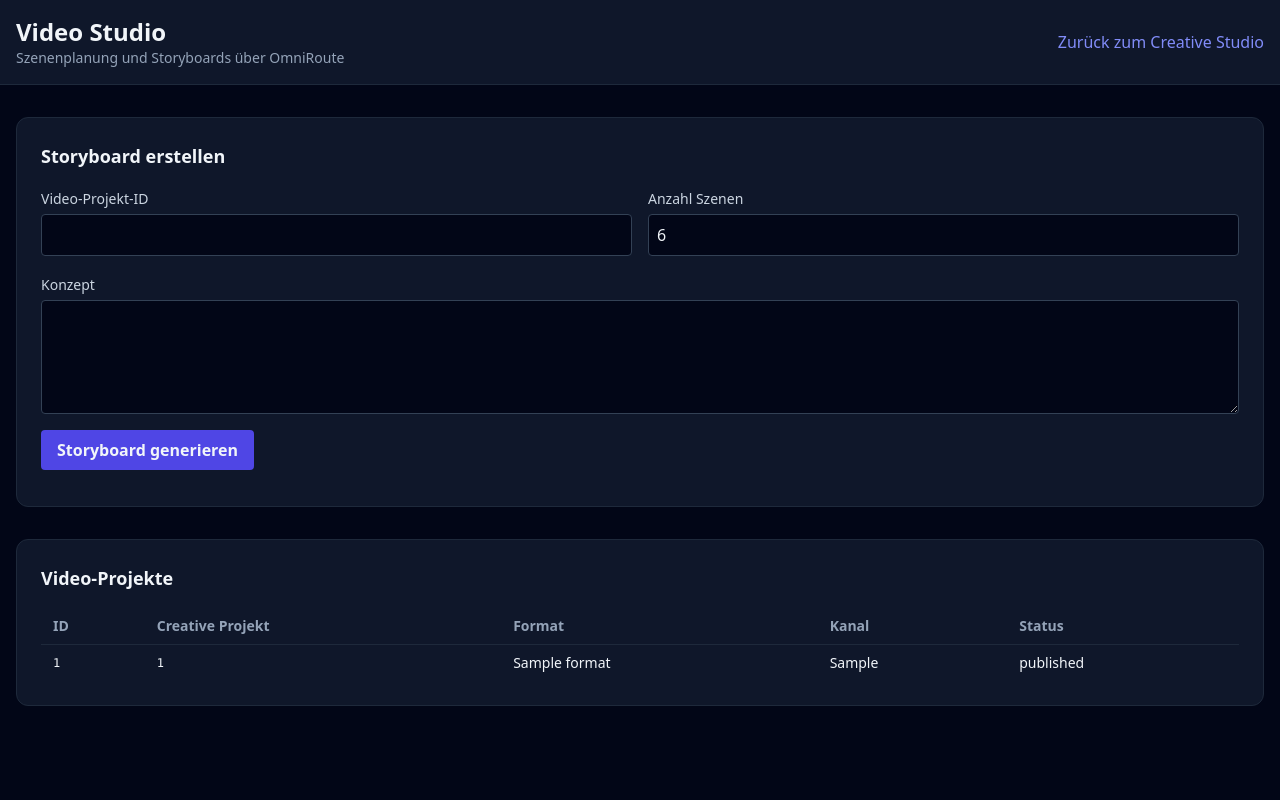
After one commit to puchadave/omni-core-middleware, a Python web app: template templates/video_studio.html in a window 1280 px wide. The commit adds this page. Run offline with Jinja, Linux system fonts and the light colour scheme; the template is opened without the code that fills it: most values are stand-ins (such as "Sample title", 1, 10 or a date in 2020); some libraries are stand-ins or nearby versions.

Commit message:
Implement video storyboard planning

```diff
--- a/templates/admin_dashboard.html
+++ b/templates/admin_dashboard.html
@@ -74,6 +74,7 @@
                 <a class="rounded-lg border border-slate-700 bg-slate-800 p-4 text-white hover:border-indigo-500" href="/admin/agents">Agent Manager</a>
                 <a class="rounded-lg border border-slate-700 bg-slate-800 p-4 text-white hover:border-indigo-500" href="/admin/creative">AI Creative Studio</a>
                 <a class="rounded-lg border border-slate-700 bg-slate-800 p-4 text-white hover:border-indigo-500" href="/admin/photo-studio">Photo Studio</a>
+                <a class="rounded-lg border border-slate-700 bg-slate-800 p-4 text-white hover:border-indigo-500" href="/admin/video-studio">Video Studio</a>
                 <a class="rounded-lg border border-slate-700 bg-slate-800 p-4 text-white hover:border-indigo-500" href="/omniroute">OmniRoute</a>
                 <a class="rounded-lg border border-slate-700 bg-slate-800 p-4 text-white hover:border-indigo-500" href="/google">Google Merchant</a>
                 <a class="rounded-lg border border-slate-700 bg-slate-800 p-4 text-white hover:border-indigo-500" href="/sales_marketing_tower">Sales &amp; Marketing</a>
--- /dev/null
+++ b/templates/video_studio.html
@@ -0,0 +1,92 @@
+<!doctype html>
+<html lang="de">
+<head>
+    <meta charset="utf-8">
+    <meta name="viewport" content="width=device-width, initial-scale=1">
+    <title>Omni-Core Video Studio</title>
+    <script src="https://cdn.tailwindcss.com"></script>
+</head>
+<body class="min-h-screen bg-slate-950 text-slate-100">
+    <header class="border-b border-slate-800 bg-slate-900">
+        <div class="mx-auto max-w-7xl px-4 py-4 flex items-center justify-between">
+            <div>
+                <h1 class="text-2xl font-bold">Video Studio</h1>
+                <p class="text-sm text-slate-400">Szenenplanung und Storyboards über OmniRoute</p>
+            </div>
+            <a class="text-indigo-400 hover:text-indigo-300" href="/admin/creative">Zurück zum Creative Studio</a>
+        </div>
+    </header>
+    <main class="mx-auto max-w-7xl px-4 py-8 space-y-8">
+        <section class="rounded-xl border border-slate-800 bg-slate-900 p-6">
+            <h2 class="text-lg font-semibold">Storyboard erstellen</h2>
+            <form id="storyboard-form" class="mt-4 grid gap-4 md:grid-cols-2">
+                <label class="block">
+                    <span class="text-sm text-slate-300">Video-Projekt-ID</span>
+                    <input class="mt-1 block w-full rounded border border-slate-700 bg-slate-950 p-2" type="text" name="video_project_id" required>
+                </label>
+                <label class="block">
+                    <span class="text-sm text-slate-300">Anzahl Szenen</span>
+                    <input class="mt-1 block w-full rounded border border-slate-700 bg-slate-950 p-2" type="number" name="scene_count" value="6" min="1" max="20">
+                </label>
+                <label class="block md:col-span-2">
+                    <span class="text-sm text-slate-300">Konzept</span>
+                    <textarea class="mt-1 block w-full rounded border border-slate-700 bg-slate-950 p-2" name="prompt" rows="4" required></textarea>
+                </label>
+                <div class="md:col-span-2">
+                    <button class="rounded bg-indigo-600 px-4 py-2 font-semibold hover:bg-indigo-500" type="submit">Storyboard generieren</button>
+                </div>
+            </form>
+            <p id="storyboard-message" class="mt-3 text-sm text-slate-400"></p>
+        </section>
+
+        <section class="rounded-xl border border-slate-800 bg-slate-900 p-6">
+            <h2 class="text-lg font-semibold">Video-Projekte</h2>
+            <div class="mt-4 overflow-x-auto">
+                <table class="min-w-full text-sm">
+                    <thead class="text-slate-400">
+                        <tr>
+                            <th class="px-3 py-2 text-left">ID</th>
+                            <th class="px-3 py-2 text-left">Creative Projekt</th>
+                            <th class="px-3 py-2 text-left">Format</th>
+                            <th class="px-3 py-2 text-left">Kanal</th>
+                            <th class="px-3 py-2 text-left">Status</th>
+                        </tr>
+                    </thead>
+                    <tbody>
+                        {% for project in projects %}
+                        <tr class="border-t border-slate-800">
+                            <td class="px-3 py-2 font-mono text-xs">{{ project.id }}</td>
+                            <td class="px-3 py-2 font-mono text-xs">{{ project.creative_project_id }}</td>
+                            <td class="px-3 py-2">{{ project.format }}</td>
+                            <td class="px-3 py-2">{{ project.target_channel or '-' }}</td>
+                            <td class="px-3 py-2">{{ project.status }}</td>
+                        </tr>
+                        {% endfor %}
+                    </tbody>
+                </table>
+            </div>
+        </section>
+    </main>
+    <script>
+        const form = document.getElementById('storyboard-form');
+        const message = document.getElementById('storyboard-message');
+        form.addEventListener('submit', async (event) => {
+            event.preventDefault();
+            const formData = new FormData(form);
+            const response = await fetch('/api/creative/video-projects/' + encodeURIComponent(formData.get('video_project_id')) + '/storyboard', {
+                method: 'POST',
+                headers: { 'Content-Type': 'application/json' },
+                body: JSON.stringify({ prompt: formData.get('prompt'), scene_count: Number(formData.get('scene_count')) }),
+            });
+            if (!response.ok) {
+                message.textContent = 'Storyboard konnte nicht erstellt werden: ' + await response.text();
+                message.className = 'mt-3 text-sm text-red-400';
+                return;
+            }
+            message.textContent = 'Storyboard erstellt.';
+            message.className = 'mt-3 text-sm text-emerald-400';
+            window.location.reload();
+        });
+    </script>
+</body>
+</html>
```
Also changed, not shown: main.py (+26 -0 lines), services/video_studio.py (added, +64 -0 lines), tests/test_video_studio.py (added, +77 -0 lines).
